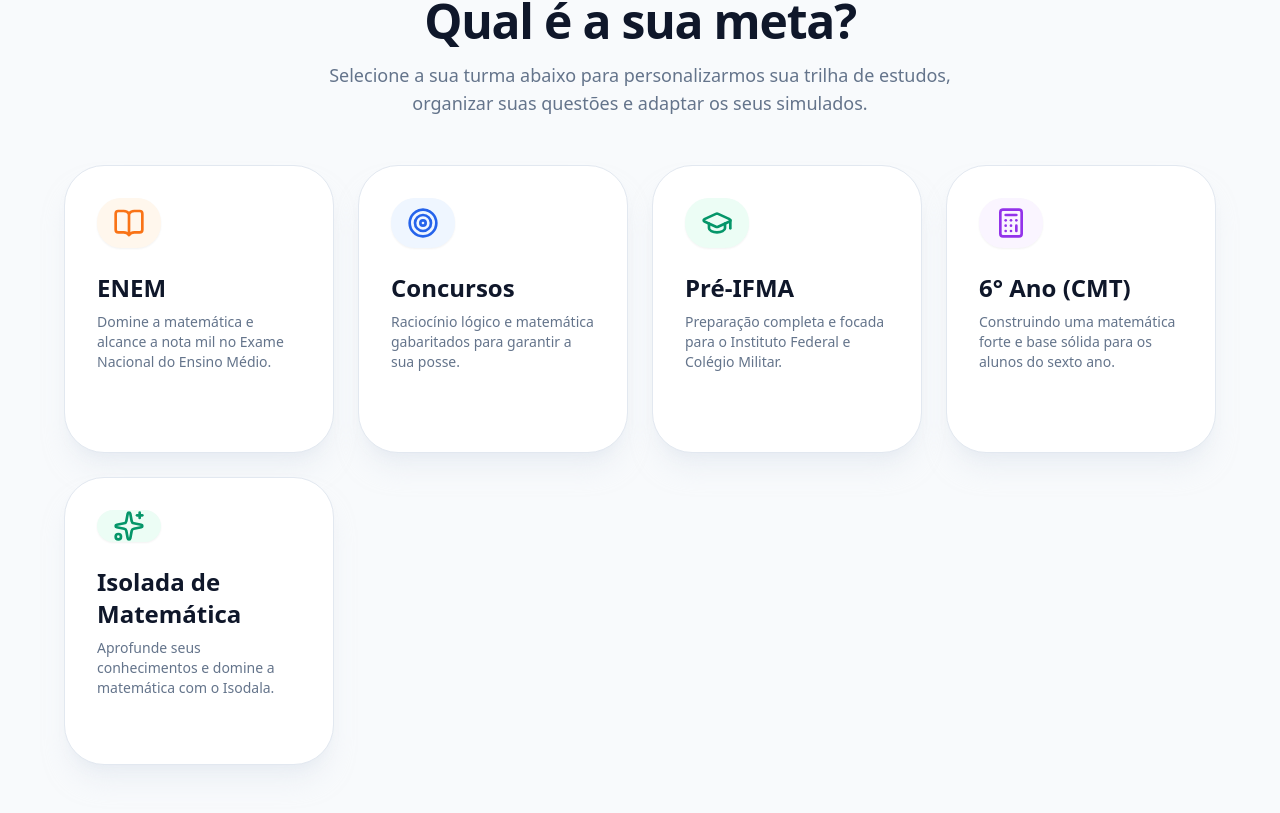
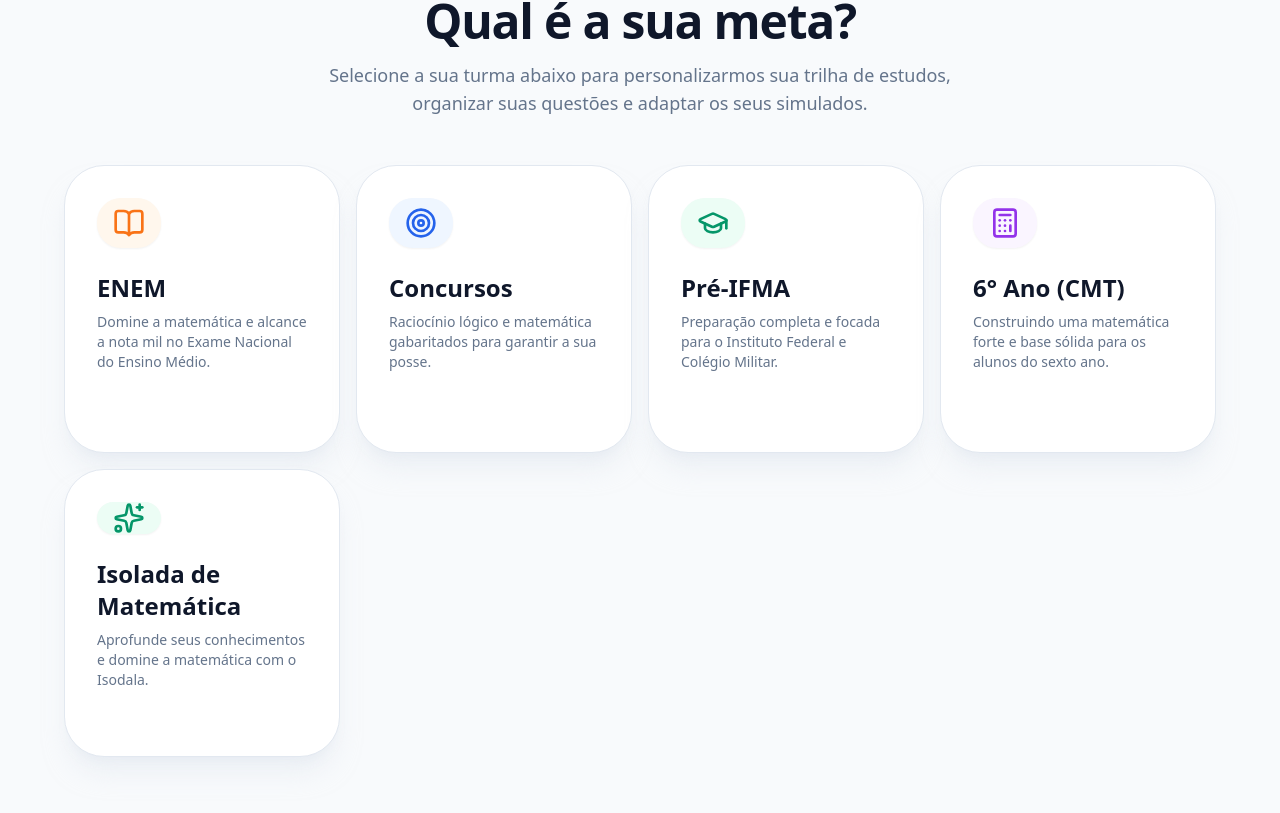
Before and after one commit to Nelson070/frontend-plataforma-ari, a React (Vite) app in the folder portal-ari/: page / in a window 1280 px wide. Shown: the part 1315-2128 px from the top of the page. Built offline with nearby package versions, Linux system fonts and the light colour scheme.

Commit message:
fix: arimatica

```diff
--- a/portal-ari/src/pages/Home.jsx
+++ b/portal-ari/src/pages/Home.jsx
@@ -167,7 +167,7 @@
             </motion.h2>
 
             <motion.p variants={fadeUp}>
-              Você acaba de entrar em um ambiente criado especialmente para tornar seus estudos mais eficientes, organizados e objetivos. Na Plataforma Aritmatica Gabaritando, você encontrará conteúdos de alta qualidade, materiais cuidadosamente elaborados, <strong className="text-white">banco de questões, questões comentadas, simulados, LIVES, Videoaulas</strong> e recursos que irão fortalecer seu aprendizado e acelerar sua preparação.
+              Você acaba de entrar em um ambiente criado especialmente para tornar seus estudos mais eficientes, organizados e objetivos. Na Plataforma Arimatica Gabaritando, você encontrará conteúdos de alta qualidade, materiais cuidadosamente elaborados, <strong className="text-white">banco de questões, questões comentadas, simulados, LIVES, Videoaulas</strong> e recursos que irão fortalecer seu aprendizado e acelerar sua preparação.
             </motion.p>
 
             <motion.p variants={fadeUp}>
@@ -235,7 +235,7 @@
             </p>
           </motion.div>
 
-          <motion.div className="grid grid-cols-1 md:grid-cols-2 lg:grid-cols-4 gap-6" variants={staggerContainer}>
+          <motion.div className="grid grid-cols-1 md:grid-cols-2 lg:grid-cols-4 gap-4" variants={staggerContainer}>
             {NICHES.map((niche) => {
               const Icon = niche.icon;
               const styles = ACCENT_STYLES[niche.accent];
--- a/portal-ari/src/pages/Sidebar.jsx
+++ b/portal-ari/src/pages/Sidebar.jsx
@@ -36,7 +36,6 @@
   return (
     <aside className="w-64 bg-slate-950 flex-col hidden lg:flex shrink-0">
 
-      {/* LOGO E TEXTO ALINHADOS LADO A LADO 👇 */}
       <div className="h-20 flex items-center px-6 border-b border-slate-800/60 gap-3">
         <img
           src={logoAri}
```
